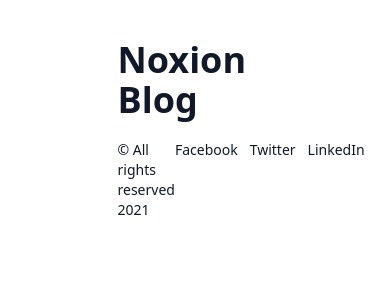
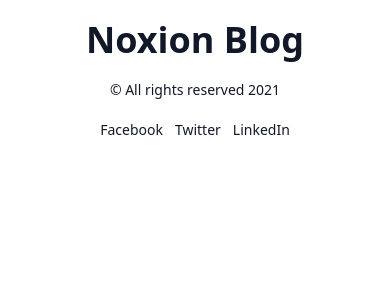
Before and after one commit to arjayosma/noxion, a Next.js app: page /posts/this-is-a-sample-blog-title in a window 390 px wide. Shown: the top 300 px of the page. Built offline with nearby package versions, Linux system fonts and the light colour scheme.

Commit message:
Update mobile responsiveness

```diff
--- a/components/about.js
+++ b/components/about.js
@@ -1,14 +1,16 @@
 const About = () => {
   return (
-    <section className="flex flex-row px-5 py-10 space-x-5">
+    <section className="flex flex-col items-center px-5 py-10 space-x-0 space-y-5 md:flex-row md:space-x-5 md:space-y-0">
       <div>
         <div className="bg-gray-200 h-24 rounded-full w-24" />
       </div>
       <div>
-        Lorem ipsum dolor sit amet, consectetur adipiscing elit, sed do eiusmod
-        tempor incididunt ut labore et dolore magna aliqua. Ut enim ad minim
-        veniam, quis nostrud exercitation ullamco laboris nisi ut aliquip ex ea
-        commodo consequat.
+        <p className="text-center text-sm md:text-left">
+          Lorem ipsum dolor sit amet, consectetur adipiscing elit, sed do
+          eiusmod tempor incididunt ut labore et dolore magna aliqua. Ut enim ad
+          minim veniam, quis nostrud exercitation ullamco laboris nisi ut
+          aliquip ex ea commodo consequat.
+        </p>
       </div>
     </section>
   );
--- a/components/footer.js
+++ b/components/footer.js
@@ -1,6 +1,6 @@
 const Footer = () => {
   return (
-    <footer className="flex justify-between py-5 text-sm">
+    <footer className="flex flex-col items-center py-5 space-y-5 text-sm md:flex-row md:justify-between md:space-y-0">
       <div>
         <span>&copy; All rights reserved 2021</span>
       </div>
--- a/components/header.js
+++ b/components/header.js
@@ -5,7 +5,9 @@ const Header = () => {
     <header>
       <Link href="/">
         <a>
-          <h1 className="font-bold text-4xl">Noxion Blog</h1>
+          <h1 className="font-bold text-4xl text-center md:text-left">
+            Noxion Blog
+          </h1>
         </a>
       </Link>
     </header>
--- a/layouts/main-layout.js
+++ b/layouts/main-layout.js
@@ -4,7 +4,7 @@ import SEO from '../components/seo';
 
 const MainLayout = ({ children }) => {
   return (
-    <main className="mx-auto px-5 py-10 text-gray-900 w-1/2">
+    <main className="mx-auto px-5 py-5 text-gray-900 md:py-10 md:w-1/2">
       <Header />
       <SEO />
       {children}
--- a/pages/_app.js
+++ b/pages/_app.js
@@ -1,8 +1,9 @@
 import 'tailwindcss/tailwind.css';
+
 import '../styles/globals.css';
 
-function MyApp({ Component, pageProps }) {
+const MyApp = ({ Component, pageProps }) => {
   return <Component {...pageProps} />;
-}
+};
 
 export default MyApp;
--- a/pages/index.js
+++ b/pages/index.js
@@ -12,7 +12,7 @@ const Home = ({ posts }) => {
   );
 };
 
-export async function getStaticProps({ params }) {
+export async function getStaticProps() {
   const blogList = await getBlogList();
   return {
     props: {
```
